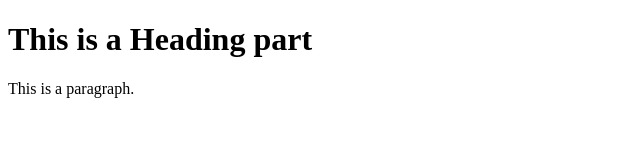
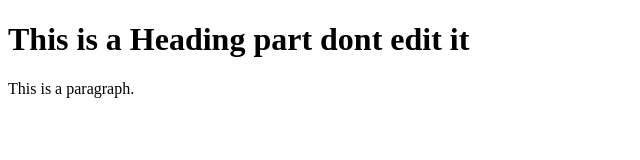
Before and after one commit to him200anshu/git_practice, a plain HTML site: page index.html in a window 1280 px wide. Shown: the whole page, without its empty margins (0-640 px from the left). Drawn offline with Linux system fonts and the light colour scheme.

Commit message:
add changes

```diff
--- a/index.html
+++ b/index.html
@@ -5,7 +5,7 @@
 </head>
 <body>
 
-<h1>This is a Heading part</h1>
+<h1>This is a Heading part dont edit it</h1>
 <p>This is a paragraph.</p>
 
 </body>
```
